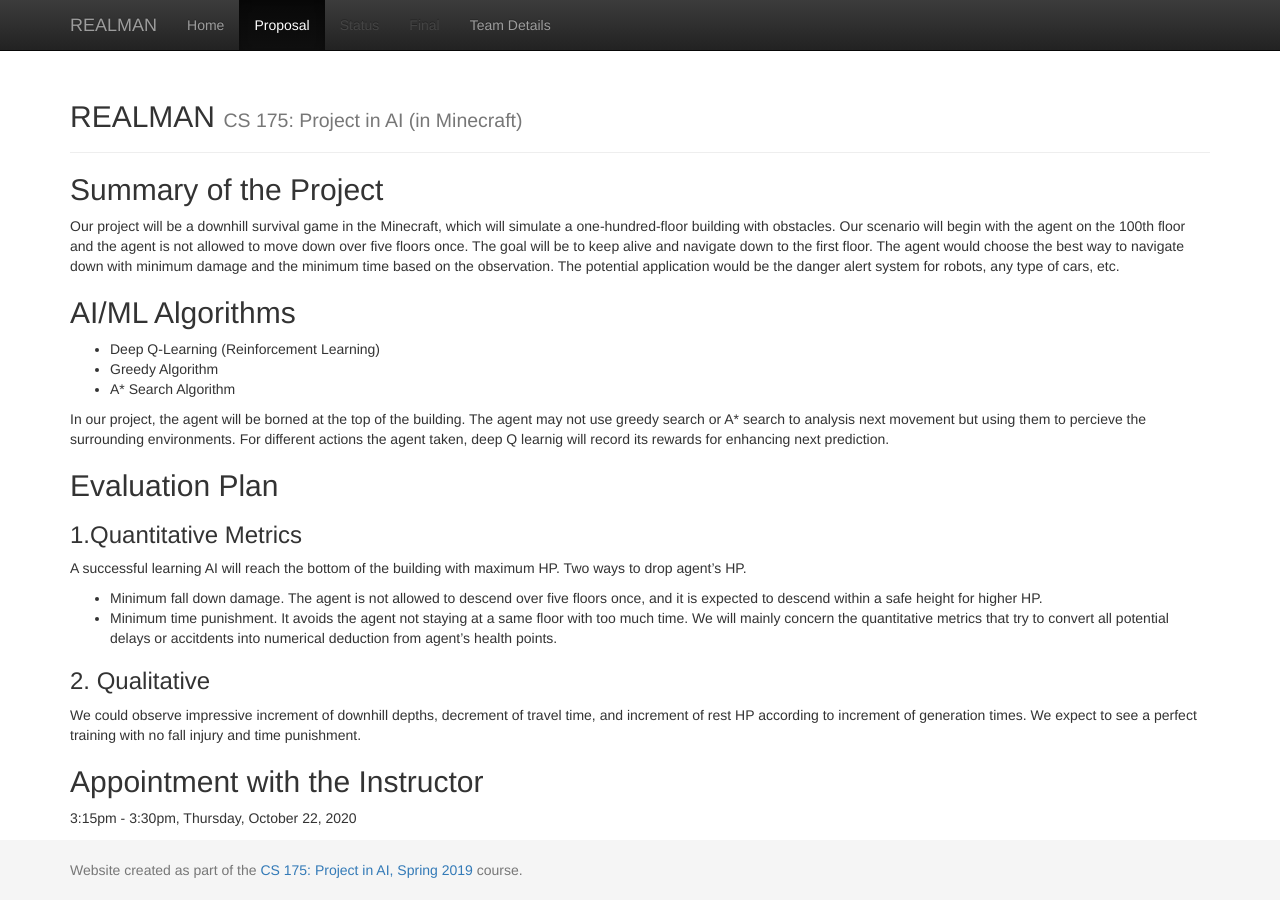
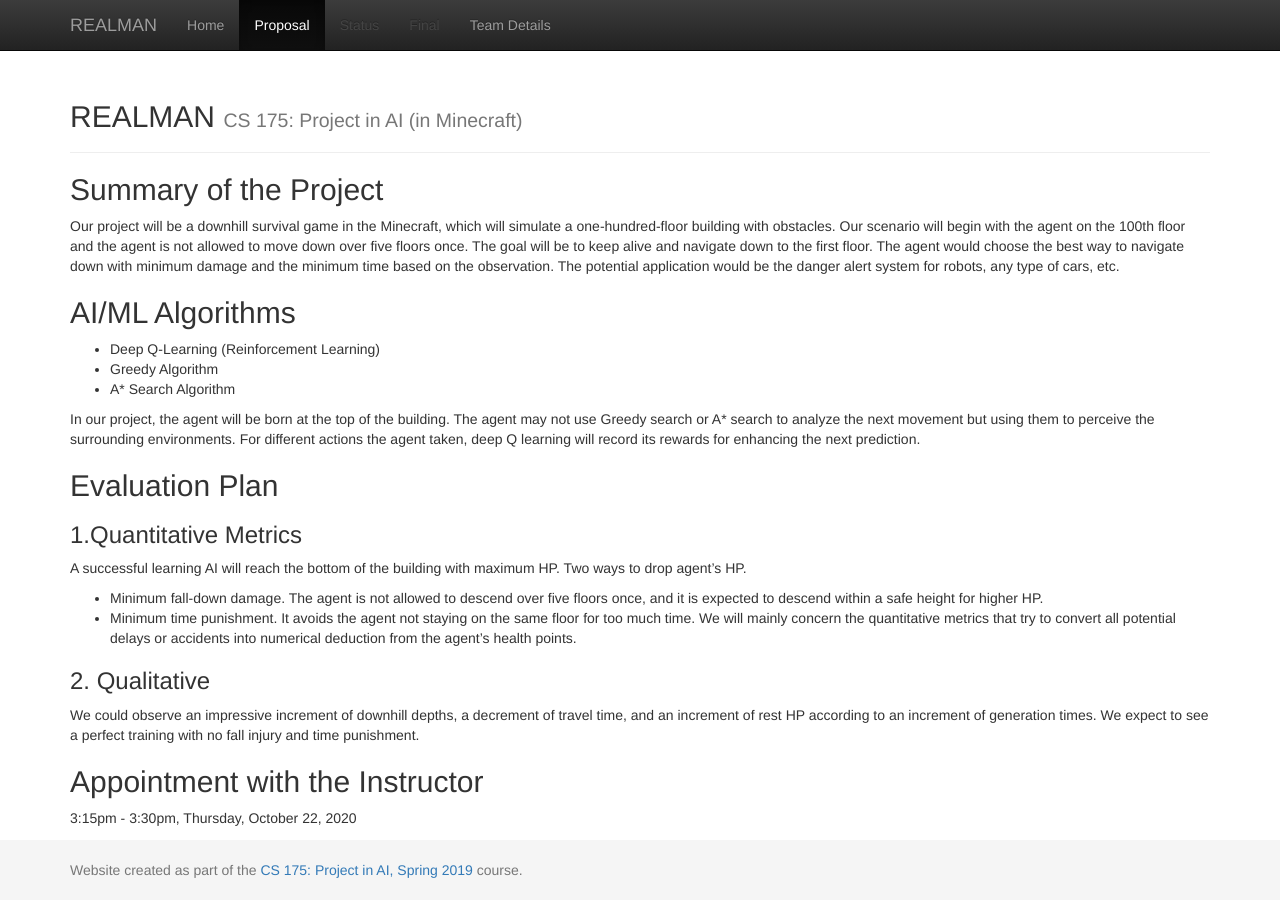
Before and after one commit to JackZhaoYK/REALMAN, a Jekyll site: the page built from docs/proposal.md, in a window 1280 px wide. Built offline with Jekyll 4.4.1, drawn with Linux system fonts in a browser that asks for light colours.

Commit message:
proposal grammar correction

```diff
--- a/docs/proposal.md
+++ b/docs/proposal.md
@@ -14,19 +14,19 @@ Our project will be a downhill survival game in the Minecraft, which will simula
 - Greedy Algorithm
 - A* Search Algorithm
 
-In our project, the agent will be borned at the top of the building. The agent may not use greedy search or A* search to analysis next movement but using them to  percieve the surrounding environments. For different actions the agent taken, deep Q learnig will record its rewards for enhancing next prediction.
+In our project, the agent will be born at the top of the building. The agent may not use Greedy search or A* search to analyze the next movement but using them to perceive the surrounding environments. For different actions the agent taken, deep Q learning will record its rewards for enhancing the next prediction.
 
 
 ## Evaluation Plan
 ### 1.Quantitative Metrics
 
 A successful learning AI will reach the bottom of the building with maximum HP. Two ways to drop agent's HP.
-- Minimum fall down damage. The agent is not allowed to descend over five floors once, and it is expected to descend within a safe height for higher HP.
-- Minimum time punishment. It avoids the agent not staying at a same floor with too much time.
-We will mainly concern the quantitative metrics that try to convert all potential delays or accitdents into numerical deduction from agent's health points.
+- Minimum fall-down damage. The agent is not allowed to descend over five floors once, and it is expected to descend within a safe height for higher HP.
+- Minimum time punishment. It avoids the agent not staying on the same floor for too much time.
+We will mainly concern the quantitative metrics that try to convert all potential delays or accidents into numerical deduction from the agent's health points.
 
 ### 2. Qualitative
-We could observe impressive increment of downhill depths, decrement of travel time, and increment of rest HP according to increment of generation times. We expect to see a perfect training with no fall injury and time punishment.
+We could observe an impressive increment of downhill depths, a decrement of travel time, and an increment of rest HP according to an increment of generation times. We expect to see a perfect training with no fall injury and time punishment.
 
 
 ## Appointment with the Instructor
```
